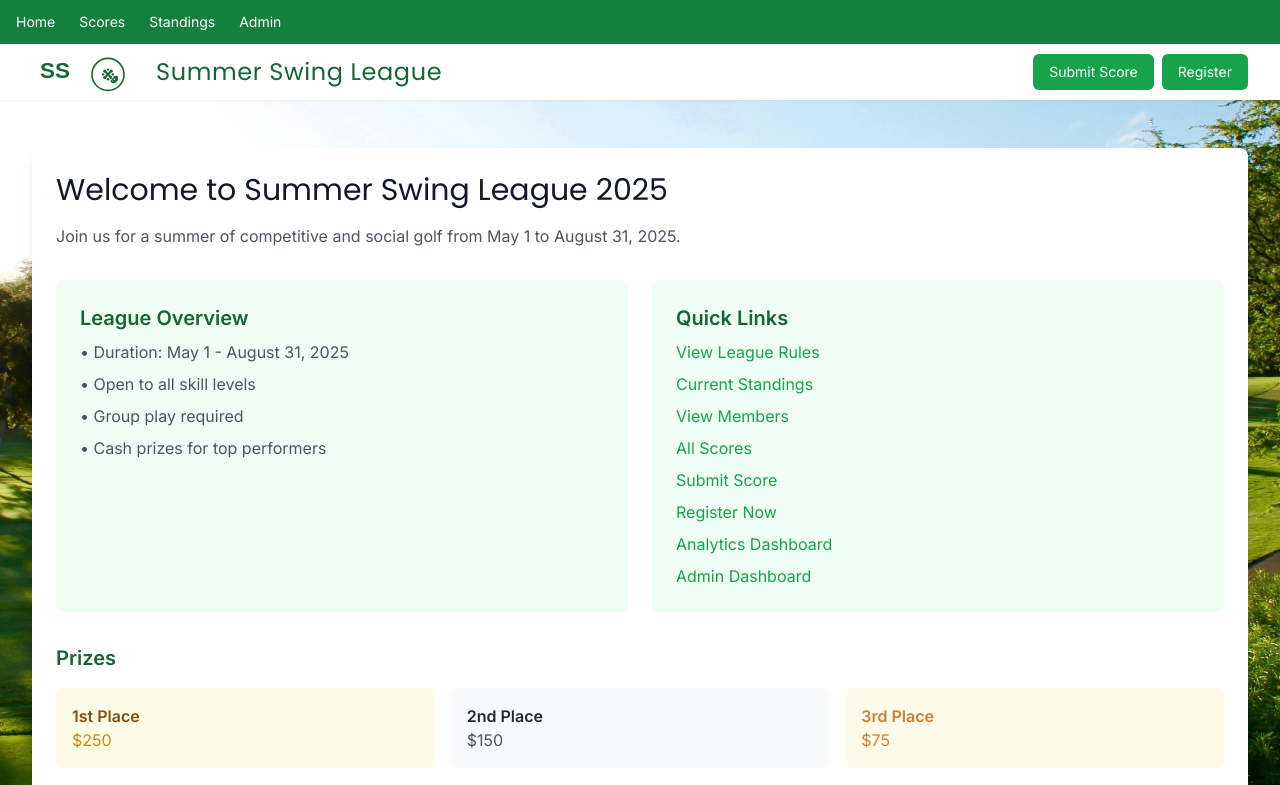
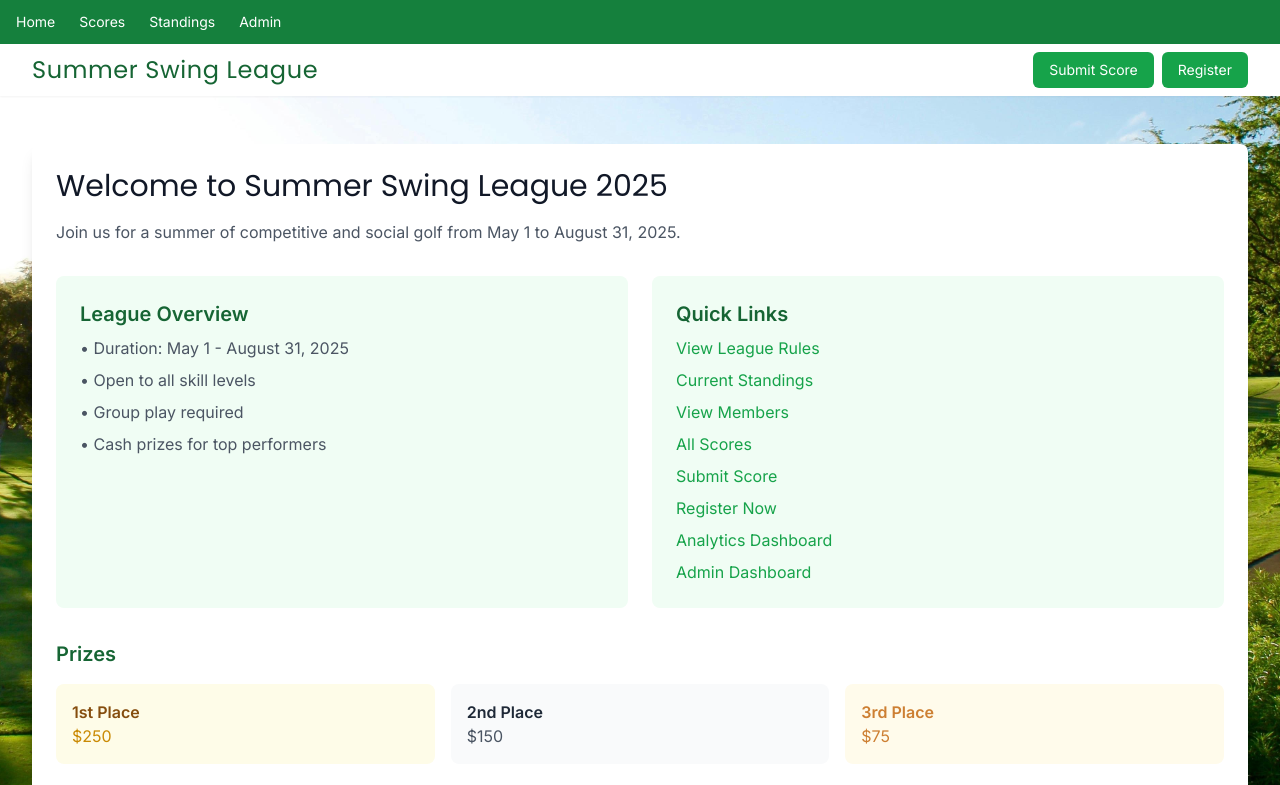
Before and after one commit to matthewmcalear/Summer-Swing-League, a Next.js app: page / in a window 1280 px wide. Shown: the top 785 px of the page. Built offline with nearby package versions, Linux system fonts and the light colour scheme; no server answers; the database is empty.

Commit message:
Remove logo from main page header

```diff
--- a/app/page.tsx
+++ b/app/page.tsx
@@ -1,5 +1,4 @@
 import Link from 'next/link';
-import Image from 'next/image';
 import dynamic from 'next/dynamic';
 import { Poppins } from 'next/font/google';
 
@@ -16,10 +15,7 @@ export default function Home() {
       <header className="bg-white shadow-sm">
         <nav className="max-w-7xl mx-auto px-4 sm:px-6 lg:px-8">
           <div className="flex flex-col sm:flex-row sm:justify-between items-start sm:items-center py-2">
-            <div className="flex items-center space-x-3">
-              <Image src="/logo.svg" alt="Summer Swing League Logo" width={140} height={50} className="w-28 h-10" />
-              <h1 className={`${pop.className} text-2xl font-bold text-green-800 tracking-wide`}>Summer Swing League</h1>
-            </div>
+            <h1 className={`${pop.className} text-2xl font-bold text-green-800 tracking-wide`}>Summer Swing League</h1>
             <div className="flex flex-wrap gap-2 mt-2 sm:mt-0">
               <Link href="/submit-score" className="px-4 py-2 rounded-md bg-green-600 text-white hover:bg-green-700 text-sm">
                 Submit Score
```
